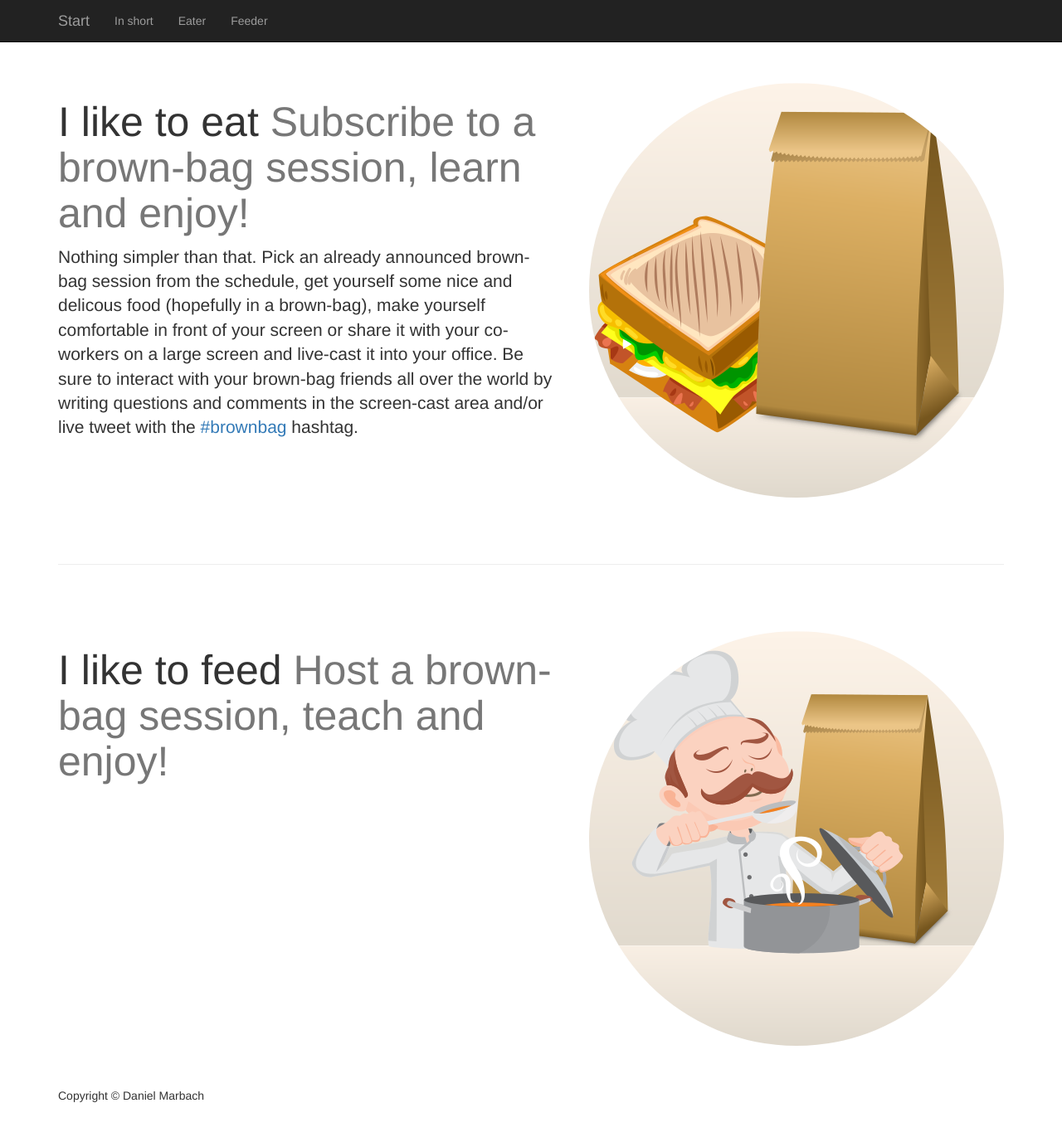
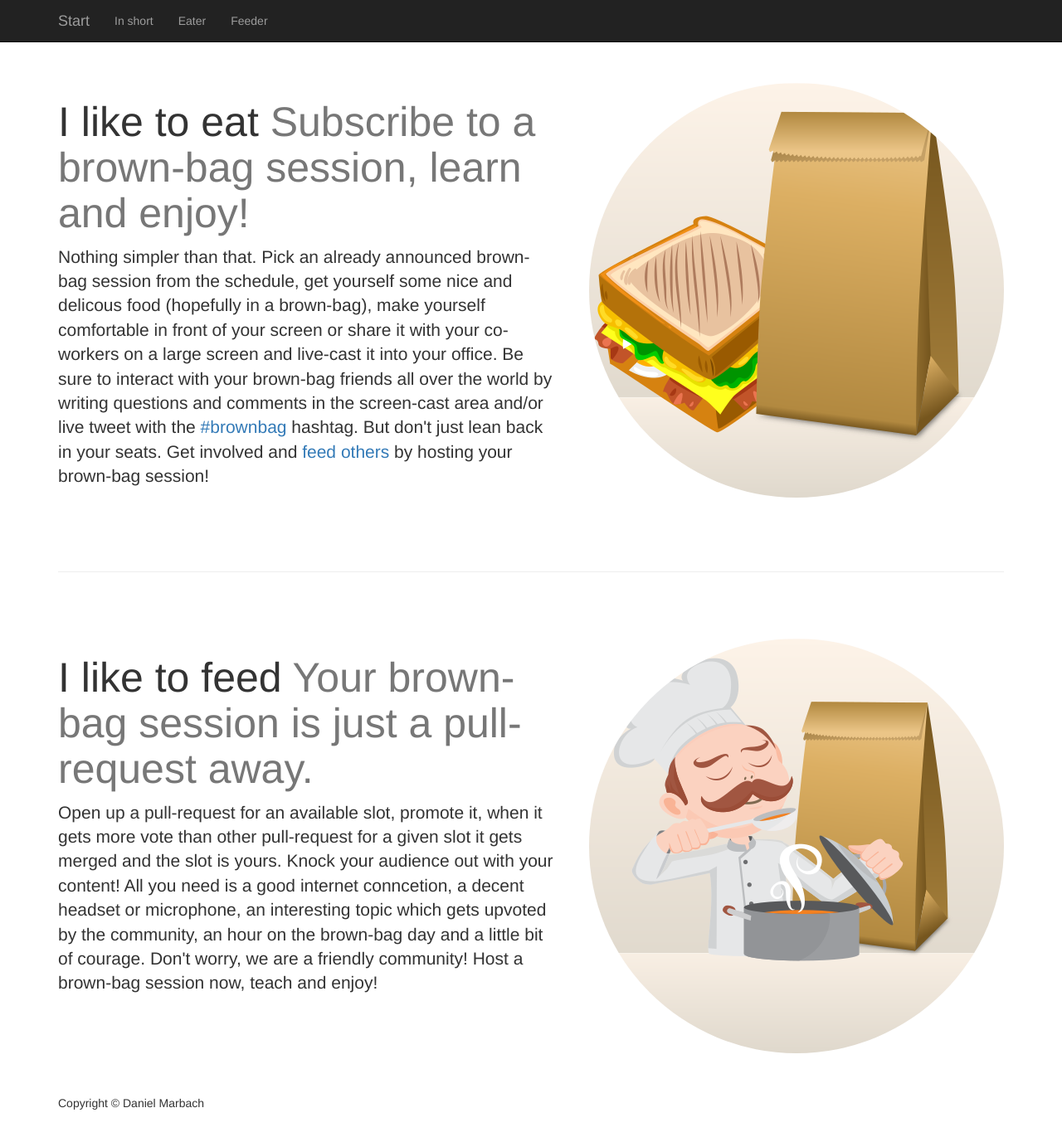
Before and after one commit to brown-bag/brown-bag.github.com, a Jekyll site: the page built from index.html, in a window 1280 px wide and 1400 px high, scrolled down 1285 px. Shown: the top 1377 px of the window at 83% size. Built offline with Jekyll 4.4.1, drawn with Linux system fonts in a browser that asks for light colours.

Commit message:
Feeder description

```diff
--- a/_includes/content.html
+++ b/_includes/content.html
@@ -18,7 +18,7 @@
         <h2 class="featurette-heading">I like to eat
             <span class="text-muted">Subscribe to a brown-bag session, learn and enjoy!</span>
         </h2>
-        <p class="lead">Nothing simpler than that. Pick an already announced brown-bag session from the schedule, get yourself some nice and delicous food (hopefully in a brown-bag), make yourself comfortable in front of your screen or share it with your co-workers on a large screen and live-cast it into your office. Be sure to interact with your brown-bag friends all over the world by writing questions and comments in the screen-cast area and/or live tweet with the <a href="https://twitter.com/hashtag/brownbag">#brownbag</a> hashtag.</p>
+        <p class="lead">Nothing simpler than that. Pick an already announced brown-bag session from the schedule, get yourself some nice and delicous food (hopefully in a brown-bag), make yourself comfortable in front of your screen or share it with your co-workers on a large screen and live-cast it into your office. Be sure to interact with your brown-bag friends all over the world by writing questions and comments in the screen-cast area and/or live tweet with the <a href="https://twitter.com/hashtag/brownbag">#brownbag</a> hashtag. But don't just lean back in your seats. Get involved and <a href="#feeder">feed others</a> by hosting your brown-bag session!</p>
     </div>
 
     <hr class="featurette-divider">
@@ -27,7 +27,7 @@
     <div class="featurette" id="feeder">
         <img class="featurette-image img-circle img-responsive pull-right" src="img/feeder.png">
         <h2 class="featurette-heading">I like to feed
-            <span class="text-muted">Host a brown-bag session, teach and enjoy!</span>
+            <span class="text-muted">Your brown-bag session is just a pull-request away.</span>
         </h2>
-        <p class="lead"></p>
+        <p class="lead">Open up a pull-request for an available slot, promote it, when it gets more vote than other pull-request for a given slot it gets merged and the slot is yours. Knock your audience out with your content! All you need is a good internet conncetion, a decent headset or microphone, an interesting topic which gets upvoted by the community, an hour on the brown-bag day and a little bit of courage. Don't worry, we are a friendly community! Host a brown-bag session now, teach and enjoy!</p>
     </div>
```
